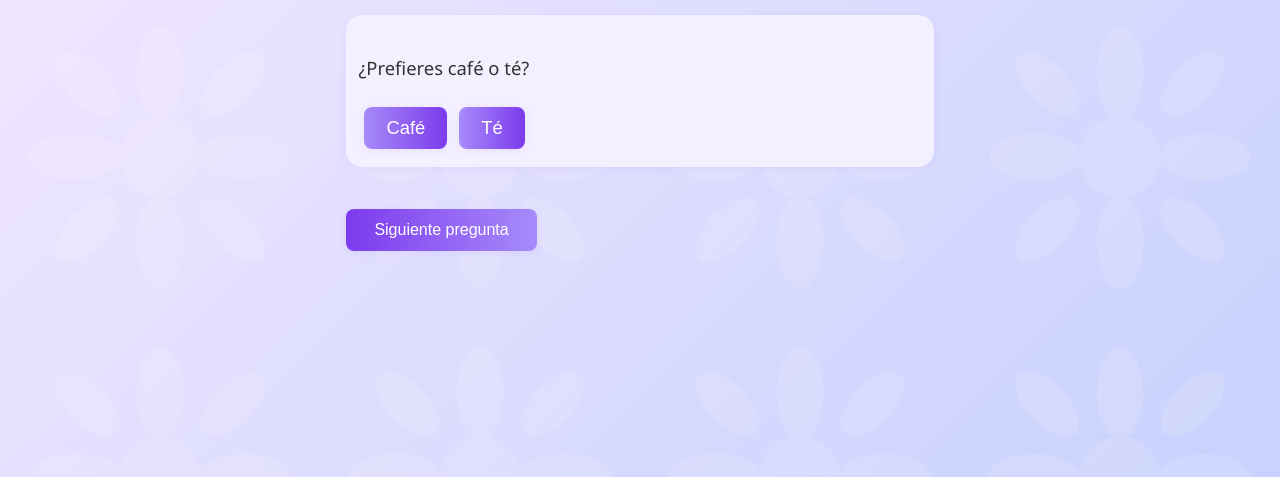
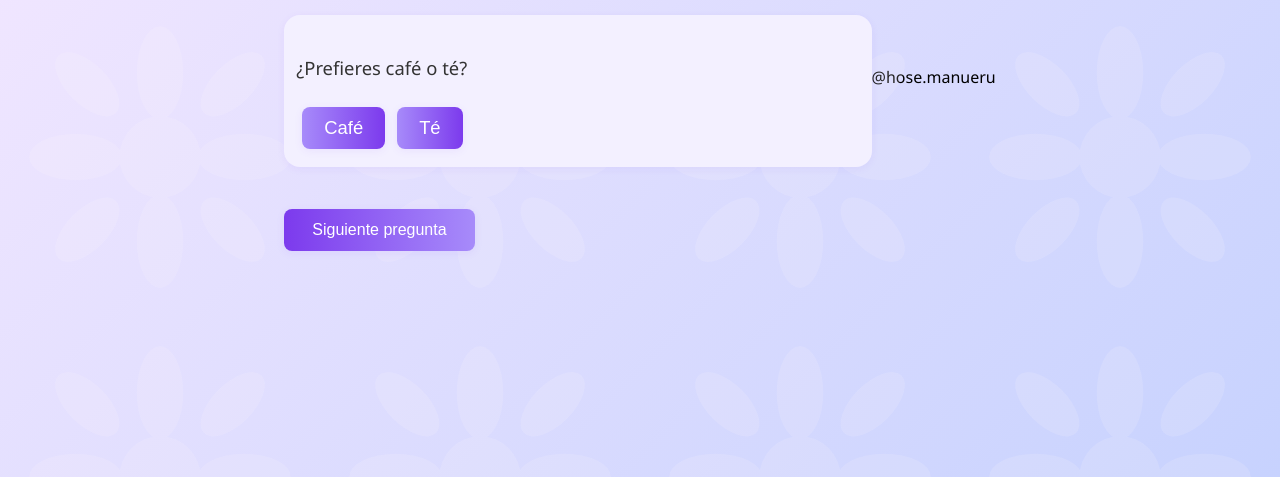
Before and after one commit to hose858/preguntas, a plain HTML site: page index.html in a window 1280 px wide. Shown: the part 323-800 px from the top of the page. Drawn offline with Linux system fonts and the light colour scheme.

Commit message:
Update index.html

```diff
--- a/index.html
+++ b/index.html
@@ -22,6 +22,7 @@
             <span id="copy-msg" style="display:none;color:#4caf50;margin-left:10px;">¡Copiado!</span>
         </div>
     </div>
+    <div class="watermark">@hose.manueru</div>
     <script src="questions.js"></script>
     <script src="script.js"></script>
 </body>
```
